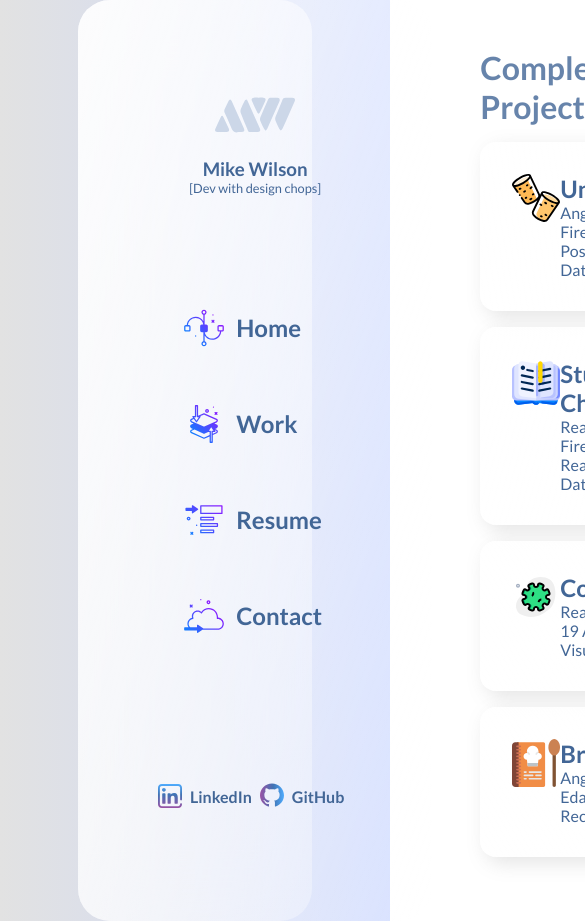
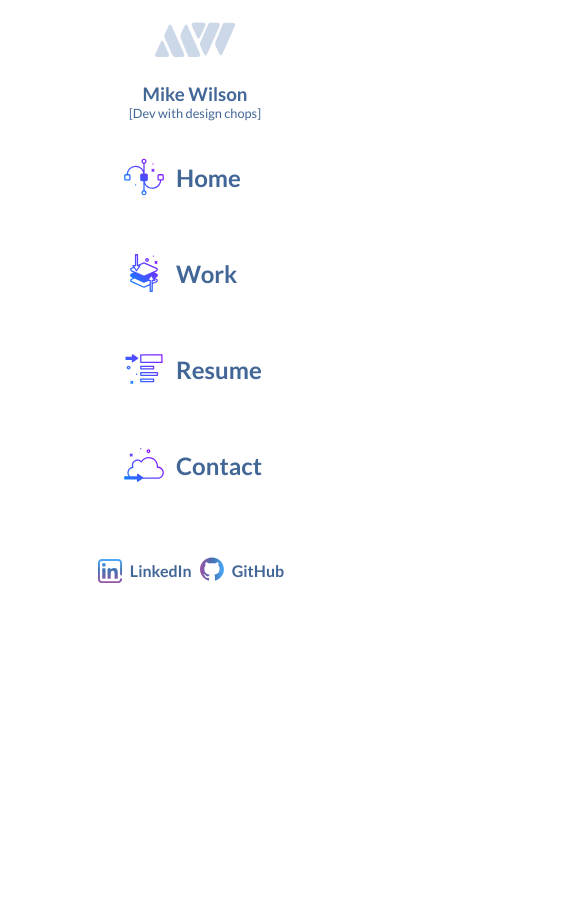
Before and after one commit to wilsonmike/portfolio, a React (Create React App) app: page / in a window 390 px wide. Shown: the top 921 px of the page, 585 px wide, since content can reach past the window. After the commit the page ends 844 px from the top, so only its background shows below. Built offline with nearby package versions, Linux system fonts and the light colour scheme.

Commit message:
added responsive window event

```diff
--- a/src/App.css
+++ b/src/App.css
@@ -141,3 +141,6 @@ main {
   -webkit-background-clip: text;
   -webkit-text-fill-color: transparent;
 }
+.project-link {
+  text-decoration: none;
+}
--- a/src/App.js
+++ b/src/App.js
@@ -1,4 +1,5 @@
 import './App.css';
+import React, { useEffect, useState } from "react";
 import home from './assets/drag.svg';
 import work from './assets/layers.svg';
 import resume from './assets/paragraph.svg';
@@ -12,8 +13,20 @@ import virus from './assets/virus.svg';
 import brunch from './assets/recipe-book.svg';
 
 function App() {
+  const [isDesktop, setDesktop] = useState(window.innerWidth > 1450);
+
+  const updateMedia = () => {
+    setDesktop(window.innerWidth > 1450);
+  };
+
+  useEffect(() => {
+    window.addEventListener("resize", updateMedia);
+    return () => window.removeEventListener("resize", updateMedia);
+  });
   return (
     <div>
+    {isDesktop ? (
+      <div>
       <main>
         <section className="glass">
           <div className="dashboard">
@@ -43,7 +56,7 @@ function App() {
             <div className="link">
               <img className="linkedin" src={linkedin} alt="LinkedIn"/>
               <h3 className="linkin">LinkedIn</h3>
-              <a rel="noreferrer" href="https://github.com/wilsonmike"><img className="linkedin" src={github} alt="GitHub"/></a>
+              <a rel="noreferrer" target="_blank" href="https://github.com/wilsonmike"><img className="linkedin" src={github} alt="GitHub"/></a>
               <a rel="noreferrer" className="socials" target="_blank" href="https://github.com/wilsonmike"><h3 className="linkin">GitHub</h3></a>
             </div>
           </div>
@@ -52,6 +65,7 @@ function App() {
               <h1>Completed Projects</h1>
             </div>
             <div className="cards">
+              <a className="project-link" rel="noreferrer" target="_blank" href="https://uncorkd.surge.sh">
               <div className="card">
               <img className="nav-icons" src={uncorkd} alt="UnCorkd"/>
                 <div className="project-info">
@@ -60,6 +74,8 @@ function App() {
                 </div>
                 <h2 className="percentage">Live Project</h2>
               </div>
+              </a>
+
               <div className="card">
               <img className="nav-icons" src={study} alt="Study Chat"/>
                 <div className="project-info">
@@ -92,10 +108,41 @@ function App() {
       </div>
       <div className="blob2"></div>
     </div>
-
-
-
-  );
+    ) : (
+      <div className="dashboard">
+            <div className="user">
+              <img className="branding" src={logo} alt="MW Logo"/>
+              <h3>Mike Wilson</h3>
+              <p className="bio">[Dev with design chops]</p>
+            </div>
+            <div className="links">
+            <div className="link">
+              <img className="nav-icons" src={home} alt="Home Icon"/>
+              <h2>Home</h2>
+            </div>
+            <div className="link">
+            <img className="nav-icons" src={work} alt="Work Icon"/>
+              <h2>Work</h2>
+            </div>
+            <div className="link">
+            <img className="nav-icons" src={resume} alt="Resume Icon"/>
+              <h2>Resume</h2>
+            </div>
+            <div className="link">
+            <img className="nav-icons" src={contact} alt="Contact Icon"/>
+              <h2>Contact</h2>
+            </div>
+            </div>
+            <div className="link">
+              <img className="linkedin" src={linkedin} alt="LinkedIn"/>
+              <h3 className="linkin">LinkedIn</h3>
+              <a rel="noreferrer" target="_blank" href="https://github.com/wilsonmike"><img className="linkedin" src={github} alt="GitHub"/></a>
+              <a rel="noreferrer" className="socials" target="_blank" href="https://github.com/wilsonmike"><h3 className="linkin">GitHub</h3></a>
+            </div>
+          </div>
+    )}
+  </div>
+);
 }
 
 export default App;
```
Also changed, not shown: 1 other file (tests, documents, lock files or other folders).
